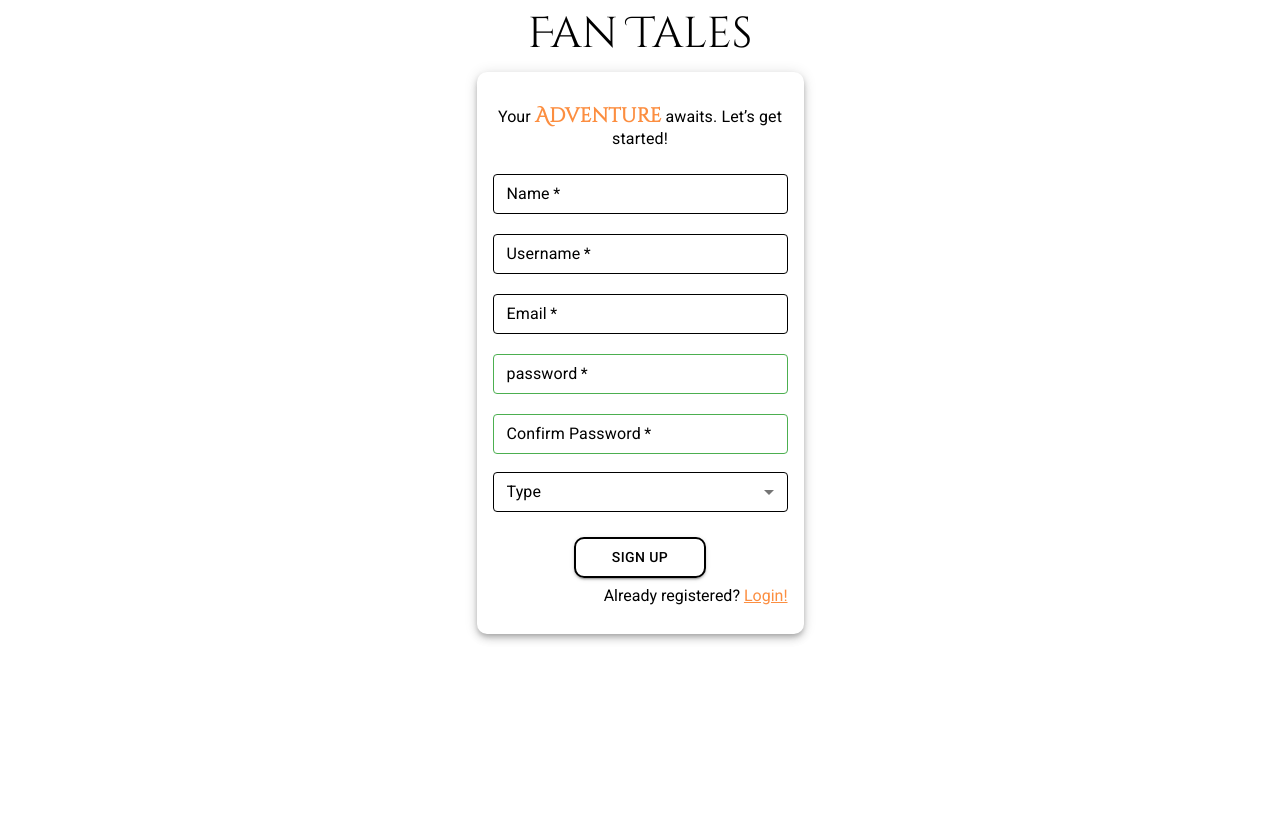
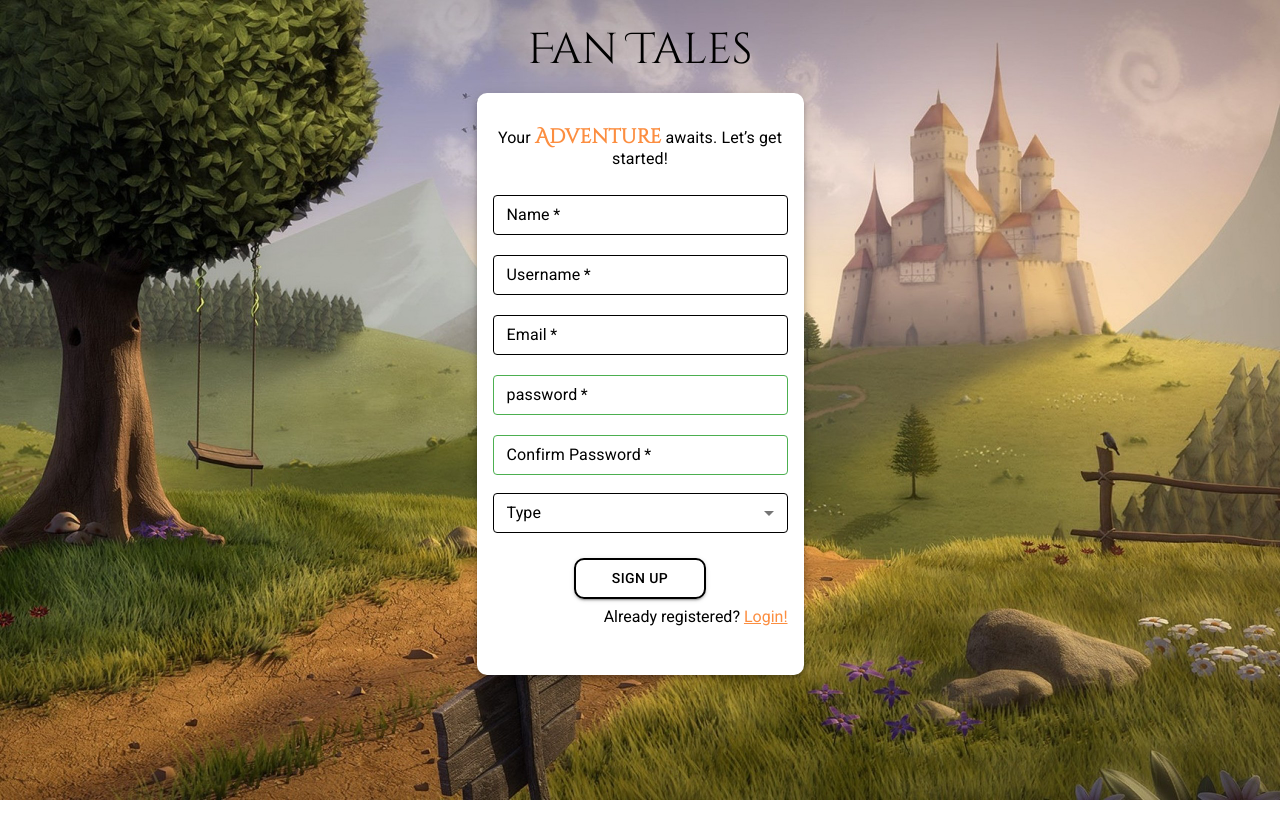
Before and after one commit to RyanChehab/frontend, a React (Create React App) app: page /signup in a window 1280 px wide. After the commit the page ends 800 px from the top, so only its background shows below. Built offline with nearby package versions, Linux system fonts and the light colour scheme.

Commit message:
jsx <=> fixed styling

```diff
--- a/src/components/login/index.jsx
+++ b/src/components/login/index.jsx
@@ -15,7 +15,7 @@
     return (
 <div className='login'>
         <div className='header flex align-center mt-4'>
-        <p className='title'>Fan Tales</p>
+            <p className='title'>Fan Tales</p>
         </div>
 
         <Box
@@ -25,7 +25,7 @@
             padding: '16px',
             width: '295px',
             height: '430px',
-            margin: '4rem auto',
+            margin: '5rem auto',
             background: '#FFF',
         }}
         >
--- a/src/components/signup/index.jsx
+++ b/src/components/signup/index.jsx
@@ -16,9 +16,9 @@
     handleConfirmChange} = useContext(AuthContext);
 
     return(
-<div className='signup'>
-        <div className='header flex align-center mt-2'>
-        <p className='title'>Fan Tales</p>
+<div className='sign-up'>
+        <div className='header flex align-center mt-3'>
+            <p className='title'>Fan Tales</p>
         </div>
 
         <Box
@@ -27,8 +27,8 @@
         borderRadius: '10px',
         padding: '16px',
         width: '295px',
-        height: '530px',
-        margin: '2.5rem auto',
+        height: '550px',
+        margin: '2.8rem auto',
         background: '#FFF',
         }}
         >
```
